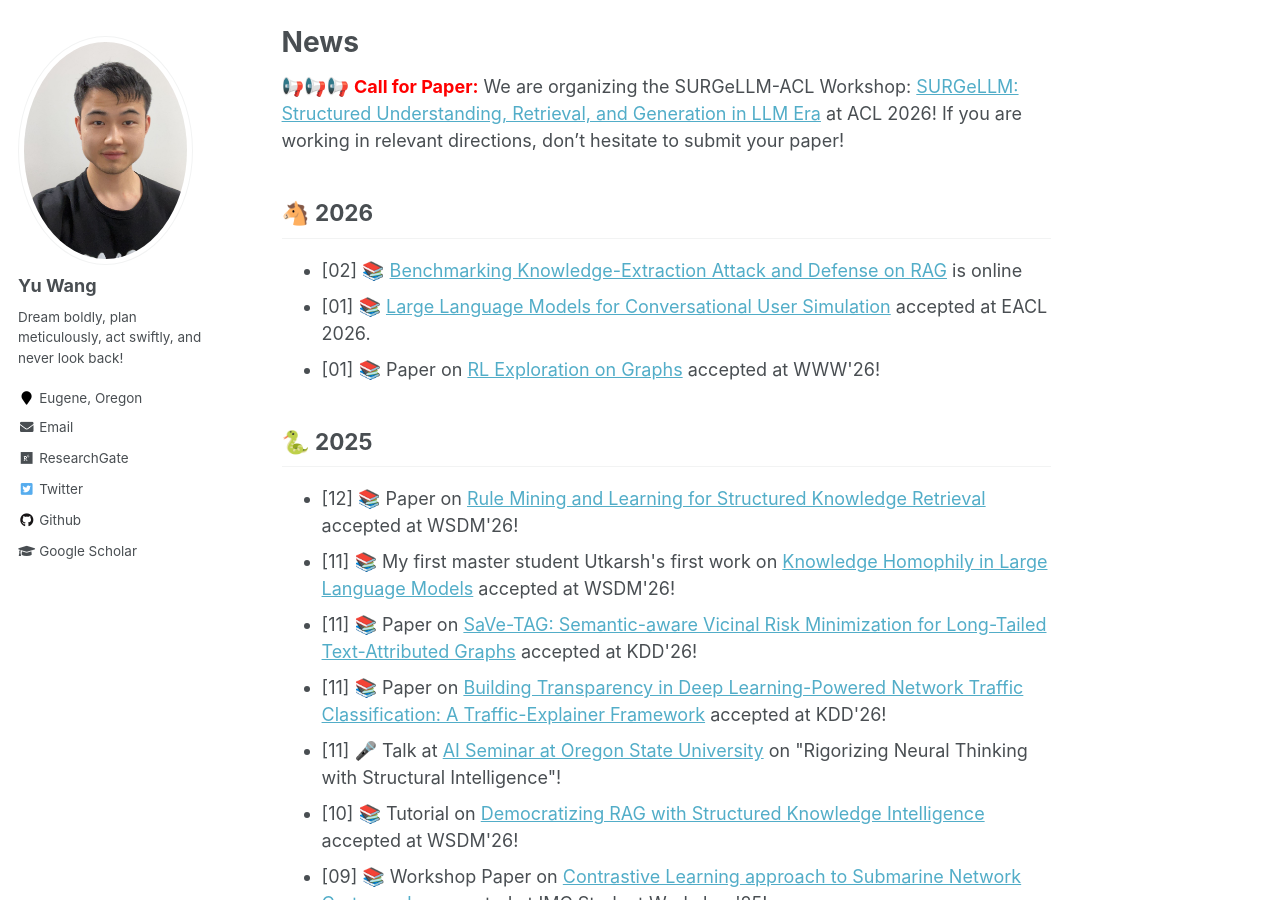
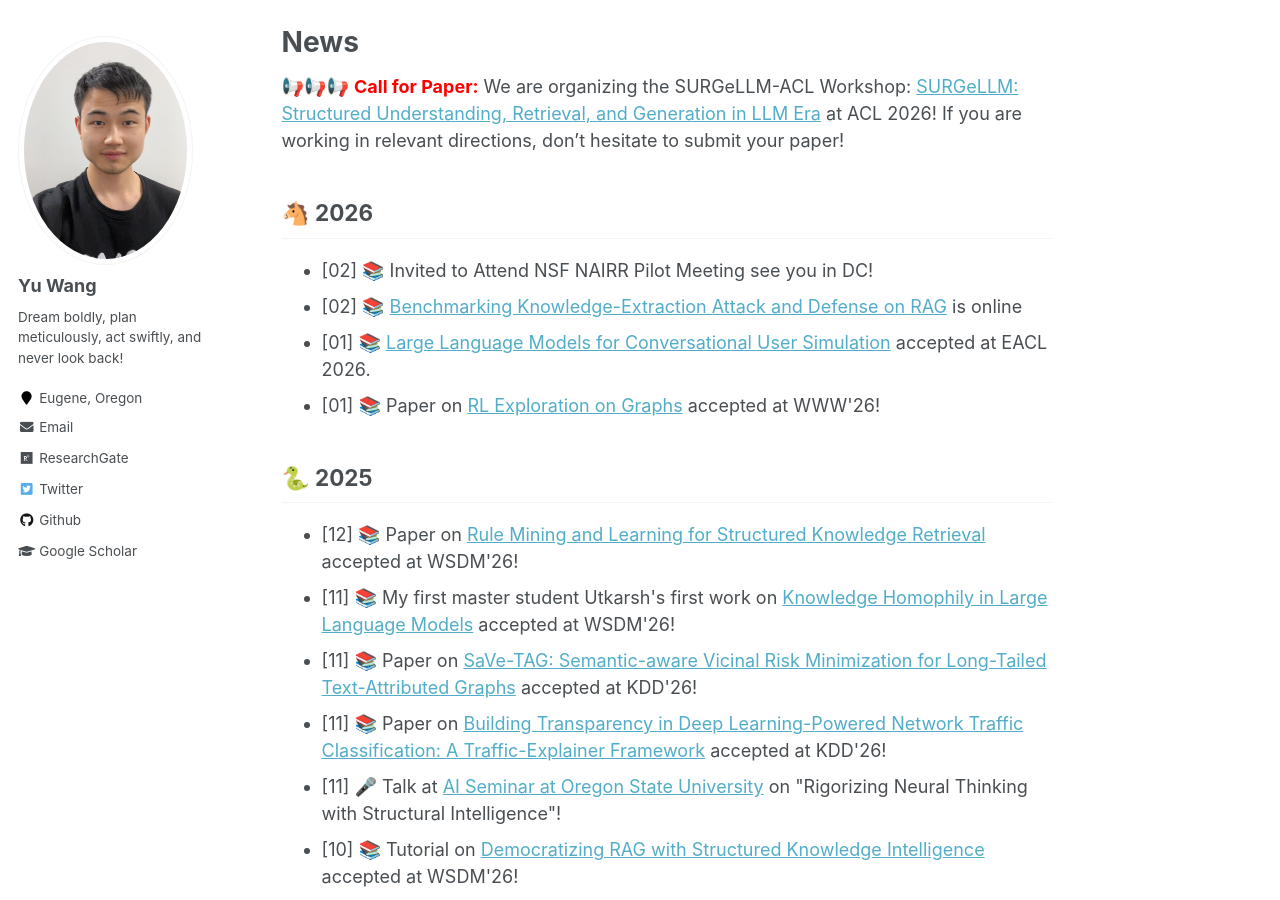
Before and after one commit to yuwang0103/yuwang0103.github.io, a Jekyll site: the page built from _pages/about.md, in a window 1280 px wide and 900 px high, scrolled down 1090 px. Built offline with Jekyll 4.4.1, drawn with Linux system fonts in a browser that asks for light colours.

Commit message:
Update about.md

```diff
--- a/_pages/about.md
+++ b/_pages/about.md
@@ -36,6 +36,7 @@ News
 🐴 2026
 -----
 <ul>
+<li>[02] 📚 Invited to Attend NSF NAIRR Pilot Meeting see you in DC!</li>
 <li>[02] 📚 <a href="https://arxiv.org/abs/2602.09319">Benchmarking Knowledge-Extraction Attack and Defense on RAG</a> is online</li>
 <li>[01] 📚 <a href="http://ryanrossi.com/pubs/LLM-based_User_Simulated_Data_Generation_Survey.pdf"> Large Language Models for Conversational User Simulation</a> accepted at EACL 2026.</li>
 <li>[01] 📚 Paper on  <a href=''>RL Exploration on Graphs</a> accepted at WWW'26!</li>
```
